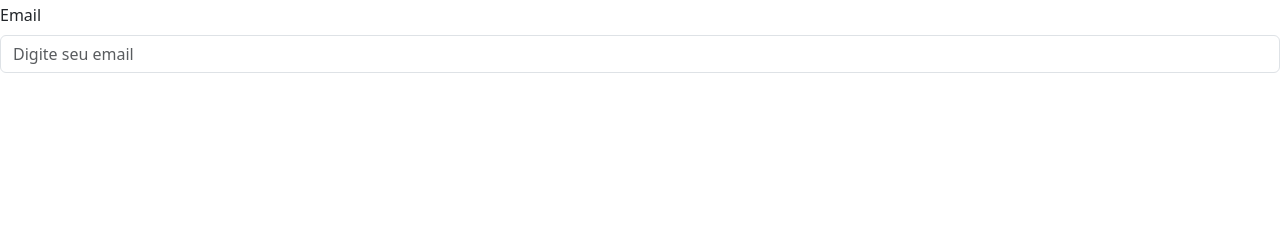
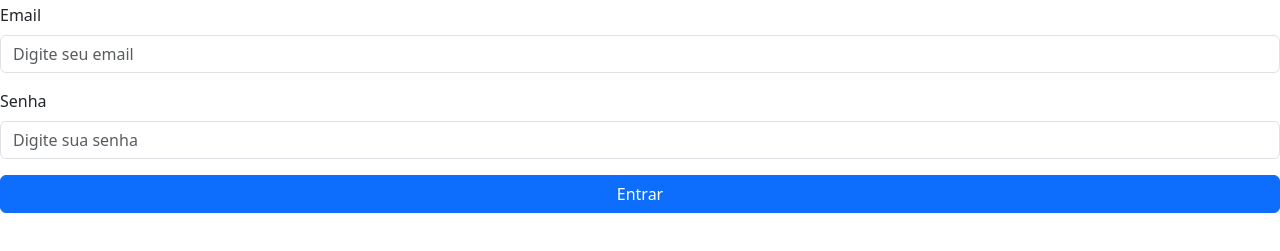
Before and after one commit to joaoarthur-pereira-lang/Atividade-13, a plain HTML site: page index.html in a window 1280 px wide. Shown: the part 53-304 px from the top of the page. Drawn offline with nearby package versions, Linux system fonts and the light colour scheme.

Commit message:
add - botao

```diff
--- a/index.html
+++ b/index.html
@@ -33,3 +33,19 @@
             </div>
 
             <div class="mb-3">
+
+                <label class="form-label">
+                    Senha
+                </label>
+
+                <input
+                    type="password"
+                    class="form-control"
+                    placeholder="Digite sua senha"
+                >
+
+            </div>
+
+            <button class="btn btn-primary w-100">
+                Entrar
+            </button>
```
